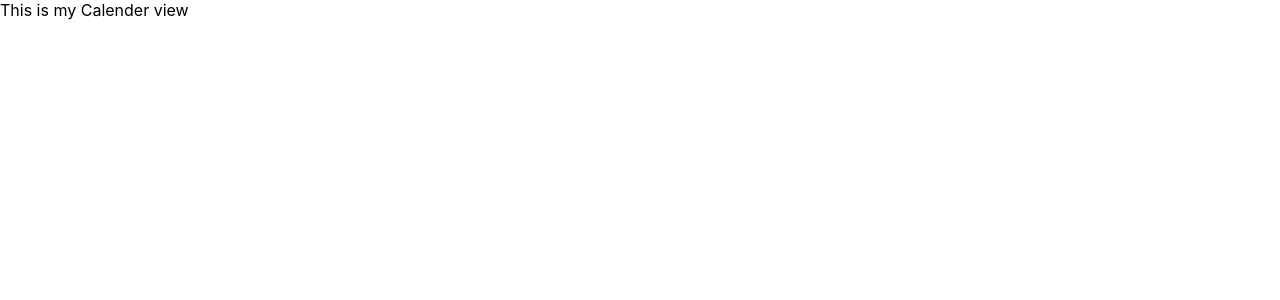
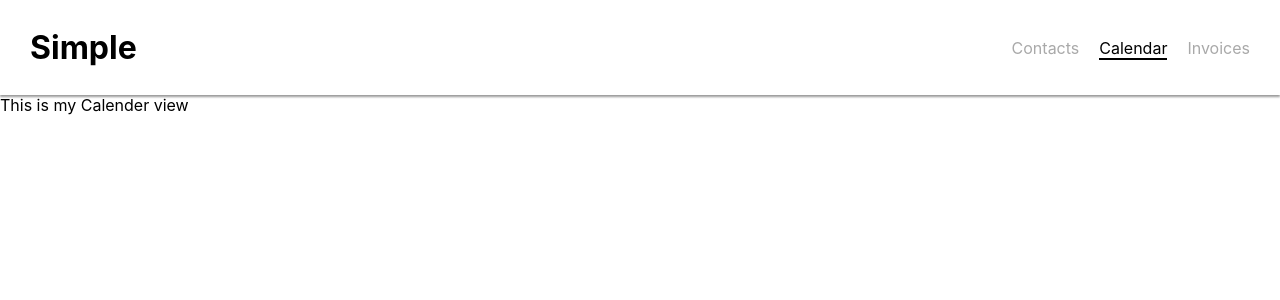
Before and after one commit to KerstingJ/simple, a React (Create React App) app in the folder simple/: page / in a window 1280 px wide. Shown: the top 300 px of the page. Built offline with nearby package versions, Linux system fonts and the light colour scheme.

Commit message:
added Header and base models

```diff
--- a/simple/src/App.js
+++ b/simple/src/App.js
@@ -1,25 +1,35 @@
-import React from 'react';
+import React, { useState }from 'react';
 import { Route } from 'react-router-dom';
 
 import Login from './views/Login.js'
 import Calender from './views/Calender.js'
-import Contacts from './views/Login.js'
+import Contacts from './views/Contacts.js'
 import Invoices from './views/Invoices.js'
 import Client from './views/Client.js'
 import Project from './views/Project.js'
 
+import Header from './components/Header.js'
 
 
-export default function(props){
 
-  return(
+export default function(props) {
+
+  const [isLoggedIn, setIsLoggedIn] = useState(false)
+  const [clients, setClients] = useState([])
+  const [projects, setProjects] = useState([])
+
+  const toggleIsLoggedIn = () => {
+    setIsLoggedIn(!isLoggedIn)
+  }
+
+  return (
     <div className="app">
-      <Route exact path="/" render={() => <Calender />} />
-      <Route path="/login" render={() => <Login />} />
-      <Route path="/contacts" render={() => <Contacts />} />
-      <Route path="/invoices" render={() => <Invoices />} />
-      <Route path="/client/:clientId" render={() => <Client />} />
-      <Route path="/project/:projectId" render={() => <Project />} />
+      <Route exact path="/" render={() => <Calender {...props} />} />
+      <Route path="/login" render={() => <Login {...props} login={toggleIsLoggedIn} />} />
+      <Route path="/contacts" render={() => <Contacts {...props} />} />
+      <Route path="/invoices" render={() => <Invoices {...props} />} />
+      <Route path="/client/:clientId" render={() => <Client {...props} />} />
+      <Route path="/project/:projectId" render={() => <Project {...props} />} />
     </div>
   )
 }
--- a/simple/src/components/Header.js
+++ b/simple/src/components/Header.js
@@ -1,13 +1,50 @@
 import React from 'react'
+import styled from 'styled-components'
 import { NavLink } from 'react-router-dom'
 
 export default function(props){
 
     return(
-        <div>
+        <Header>
             {/* Logo */}
+            <h1>Simple</h1>
             {/* Nav */}
-            This is my header
-        </div>
+            <nav>
+                <NavLink to="/contacts">Contacts</NavLink>
+                <NavLink to="/">Calendar</NavLink>
+                <NavLink to="/invoices">Invoices</NavLink>
+            </nav>
+        </Header>
     )
 }
+
+const Header = styled.header`
+    height: 75px;
+
+    padding: 10px 30px;
+
+    box-shadow: 0px 2px 2px rgba(0,0,0,0.4);
+
+    display: flex;
+    justify-content: space-between;
+    align-items: center;
+
+    nav a {
+        text-decoration: none;
+        color: darkgrey;
+        margin-left: 20px;
+
+        &:first-child {
+            margin-left: 0;
+        }
+
+        &:hover {
+            border-bottom: 2px solid darkgrey;
+        }
+
+        &.active {
+            color: black;
+            border-bottom: 2px solid black;
+        }
+    }
+`
--- /dev/null
+++ b/simple/src/models/Contractor.js
@@ -0,0 +1,5 @@
+const emptyContractor = {
+    id: 1, //issa id
+    name: '', // contractors name to display
+    email: '', // contractors email
+}
--- a/simple/src/views/Calender.js
+++ b/simple/src/views/Calender.js
@@ -1,4 +1,6 @@
 import React from 'react'
+
+import Header from '../components/Header.js'
 
 /*
 
@@ -18,6 +20,7 @@ export default function(props){
 
     return(
         <div>
+            <Header />
             This is my Calender view
         </div>
     )
--- a/simple/src/views/Contacts.js
+++ b/simple/src/views/Contacts.js
@@ -13,7 +13,7 @@ export default function(props){
 
     return(
         <div>
-            This is my contacts View
+            <Header />
         </div>
     )
 }
--- a/simple/src/views/Invoices.js
+++ b/simple/src/views/Invoices.js
@@ -21,6 +21,7 @@ export default function(props){
 
     return(
         <div>
+            <Header />
             This is my invoices View
         </div>
     )
--- a/simple/src/views/Login.js
+++ b/simple/src/views/Login.js
@@ -1,13 +1,57 @@
-import React from 'react'
+import React, {useState} from 'react'
 // this issss the login page!!!
 
 export default function(props){
+
+    let [formFields, setFormFields] = useState({username: "", password: ""})
+
+    const handleInput = event => {
+        setFormFields({
+            ...formFields,
+            [event.target.name]: event.target.value
+        })
+    }
+
+    const validate = event => {
+        event.preventDefault();
+        // this needs to eventually connect to a server where it can check if username exists
+        // also needs to be abe
+
+        let username = formFields.username.trim();
+        let password = formFields.password.trim();
+
+        let isValidUsername = (username.length >= 3 && username.search(new RegExp('\\W')) < 1)
+        let isValidPassword = (password.length >= 8)
+
+        setFormFields({
+            username: isValidUsername ? username : "",
+            password: isValidPassword ? password : ""
+        })
+
+        return (isValidUsername && isValidPassword)
+    }
 
     return(
         <div>
             This is my Login View
             {/* logo */}
             {/* login form */}
+            <form onSubmit={(event) => {validate(event) && props.login()}}>
+                <input
+                    name="username"
+                    placeholder="Username"
+                    value={formFields.username}
+                    onChange={handleInput}
+                />
+                <input
+                    name="password"
+                    placeholder="Password"
+                    value={formFields.password}
+                    onChange={handleInput}
+                    type="password"
+                />
+                <button type="submit">Login</button>
+            </form>
         </div>
     )
 }
```
Also changed, not shown: simple/src/index.js (+11 -6 lines), simple/src/models/Client.js (added, +9 -0 lines), simple/src/models/Project.js (added, +10 -0 lines), simple/src/models/dummy-data.js (added, +38 -0 lines).
